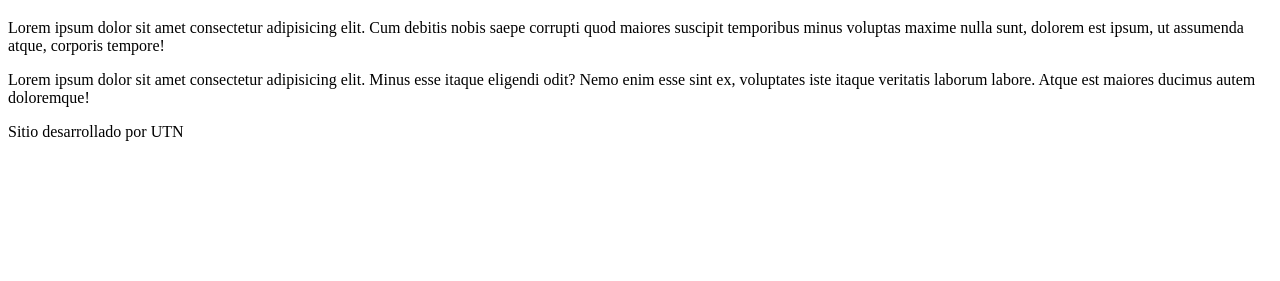
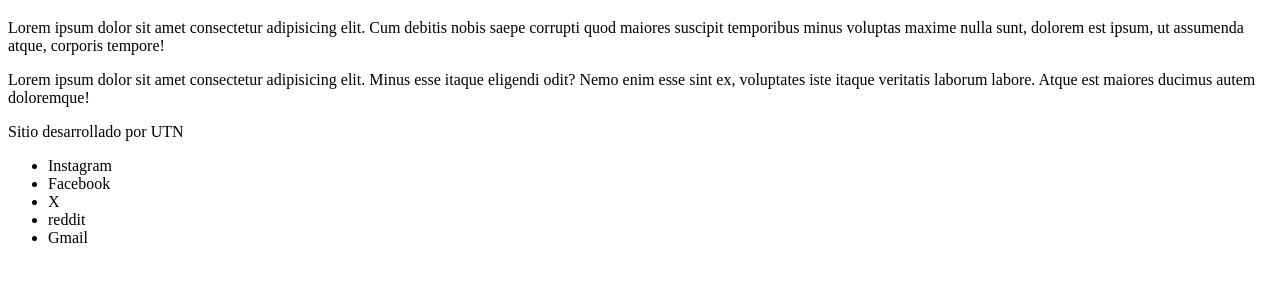
Before and after one commit to pingusa19/clase-4, a plain HTML site: page index.html in a window 1280 px wide. Shown: the part 61-342 px from the top of the page. Drawn offline with Linux system fonts and the light colour scheme.

Commit message:
agregar: footer con redes sociales

```diff
--- a/index.html
+++ b/index.html
@@ -9,6 +9,18 @@
     <h1>Bienvenidos a la clase 4</h1>
     <p>Lorem ipsum dolor sit amet consectetur adipisicing elit. Cum debitis nobis saepe corrupti quod maiores suscipit temporibus minus voluptas maxime nulla sunt, dolorem est ipsum, ut assumenda atque, corporis tempore!</p>
     <p>Lorem ipsum dolor sit amet consectetur adipisicing elit. Minus esse itaque eligendi odit? Nemo enim esse sint ex, voluptates iste itaque veritatis laborum labore. Atque est maiores ducimus autem doloremque!</p>
-    <footer>Sitio desarrollado por UTN</footer>
+    <footer>
+        <p>Sitio desarrollado por UTN</p>
+        <nav>
+            <ul>
+                <li>Instagram</li>
+                <li>Facebook</li>
+                <li>X</li>
+                <li>reddit</li>
+                <li>Gmail</li>
+            </ul>
+        </nav>
+    </footer>
+
 </body>
 </html>
```
